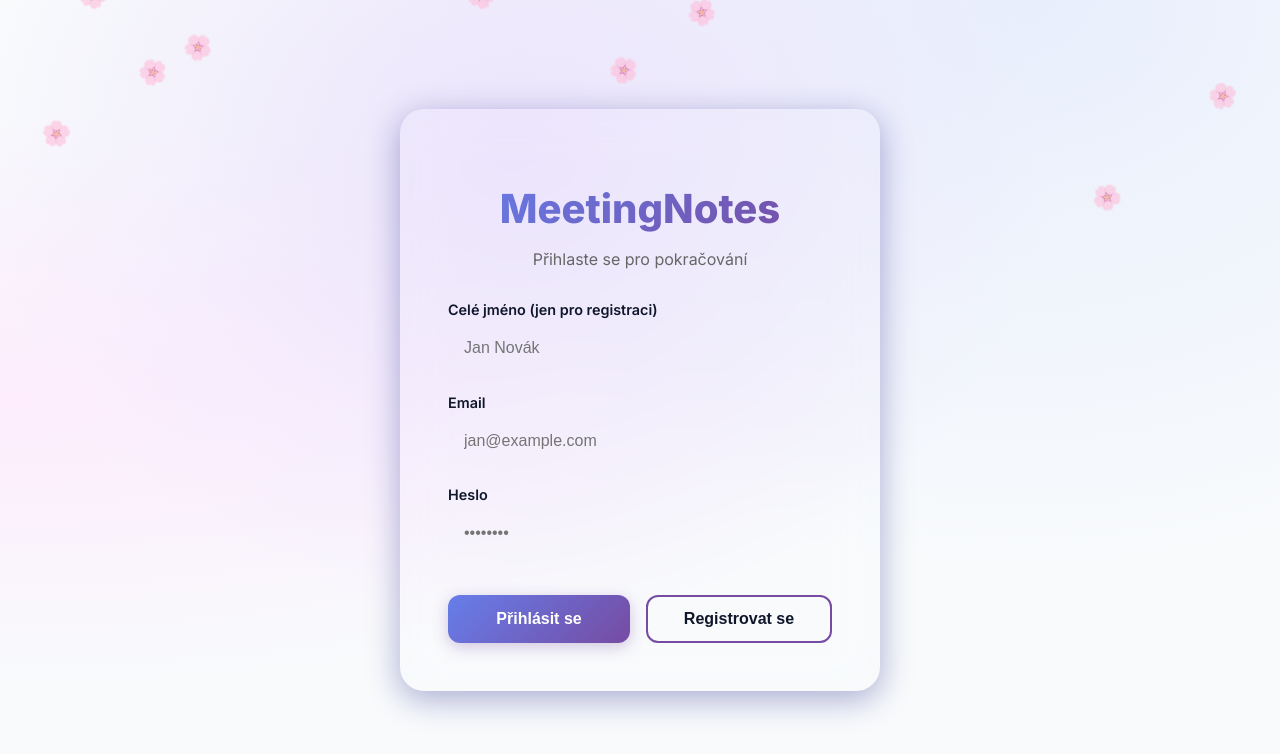
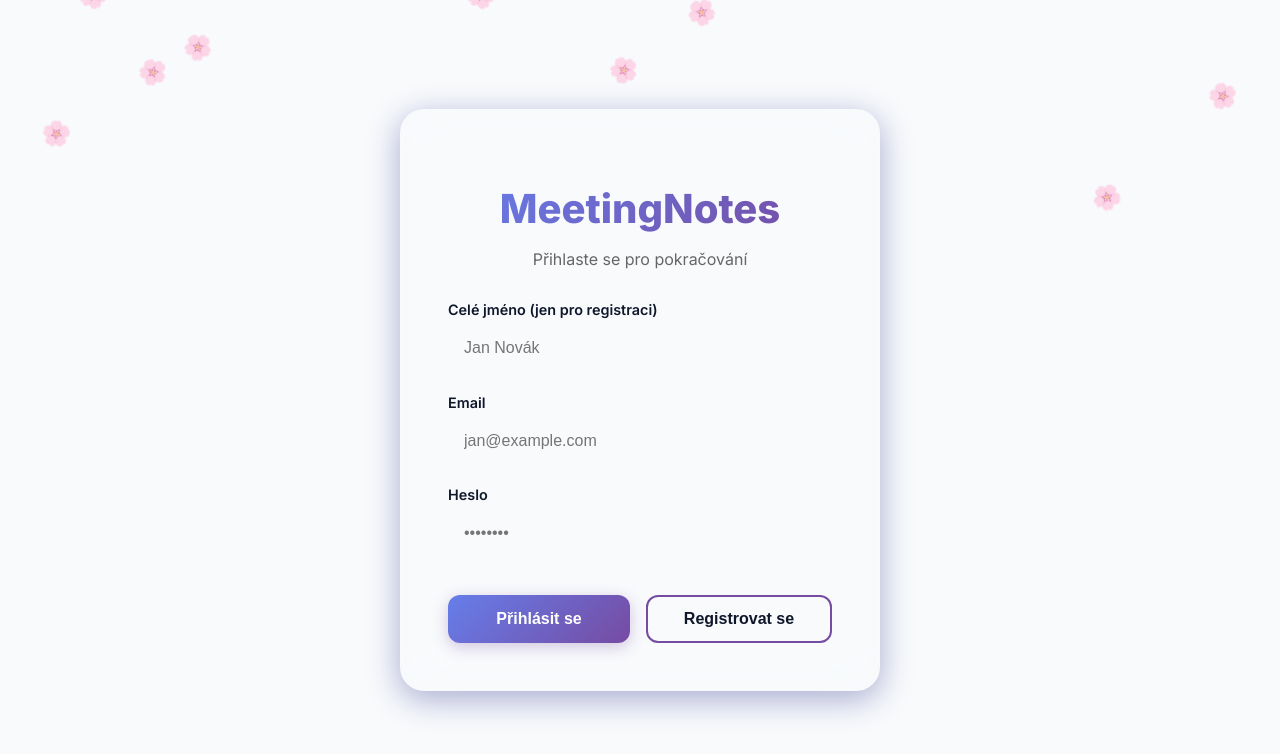
Before and after one commit to TK789456123/meeting-notes, a Next.js app: page /login in a window 1280 px wide. Shown: the top 754 px of the page. Built offline with nearby package versions, Linux system fonts and the light colour scheme.

Commit message:
Restore simple flat background

```diff
--- a/src/app/globals.css
+++ b/src/app/globals.css
@@ -63,13 +63,8 @@
 body {
   margin: 0;
   background-color: var(--bg-color);
-  background-image:
-    radial-gradient(at 0% 0%, hsla(253, 16%, 7%, 1) 0, transparent 50%),
-    radial-gradient(at 50% 0%, hsla(225, 39%, 20%, 0.5) 0, transparent 50%),
-    radial-gradient(at 100% 0%, hsla(339, 49%, 20%, 0.5) 0, transparent 50%);
+  background-color: var(--bg-color);
   background-attachment: fixed;
-  /* Parallax-like feel */
-  background-size: cover;
 
   color: var(--text-primary);
   font-family: var(--font-inter);
@@ -79,11 +74,9 @@ body {
 }
 
 /* Light mode background override */
+/* Light mode background override - kept simple */
 body:not([data-theme='dark']) {
-  background-image:
-    radial-gradient(at 40% 20%, hsla(260, 80%, 94%, 1) 0px, transparent 50%),
-    radial-gradient(at 80% 0%, hsla(220, 80%, 95%, 1) 0px, transparent 50%),
-    radial-gradient(at 0% 50%, hsla(300, 80%, 96%, 1) 0px, transparent 50%);
+  background-color: var(--bg-color);
 }
 
 
```
